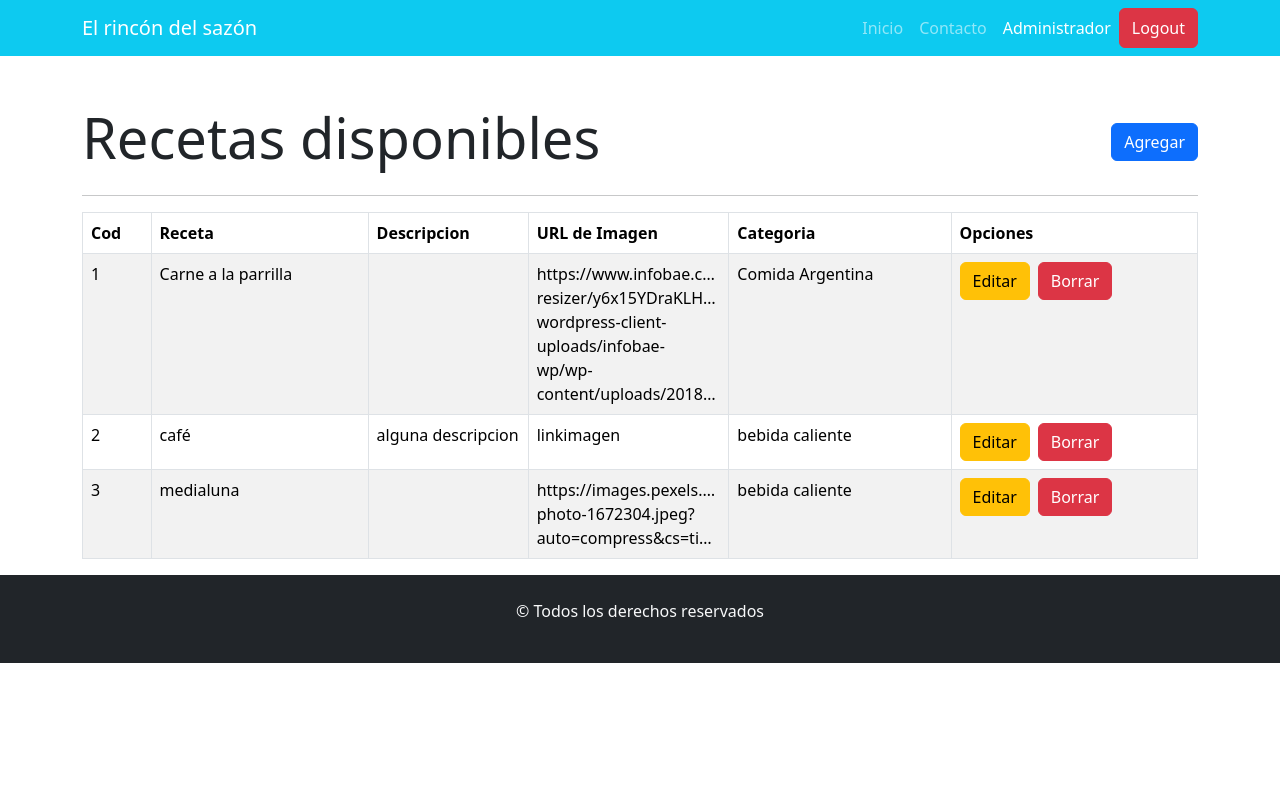
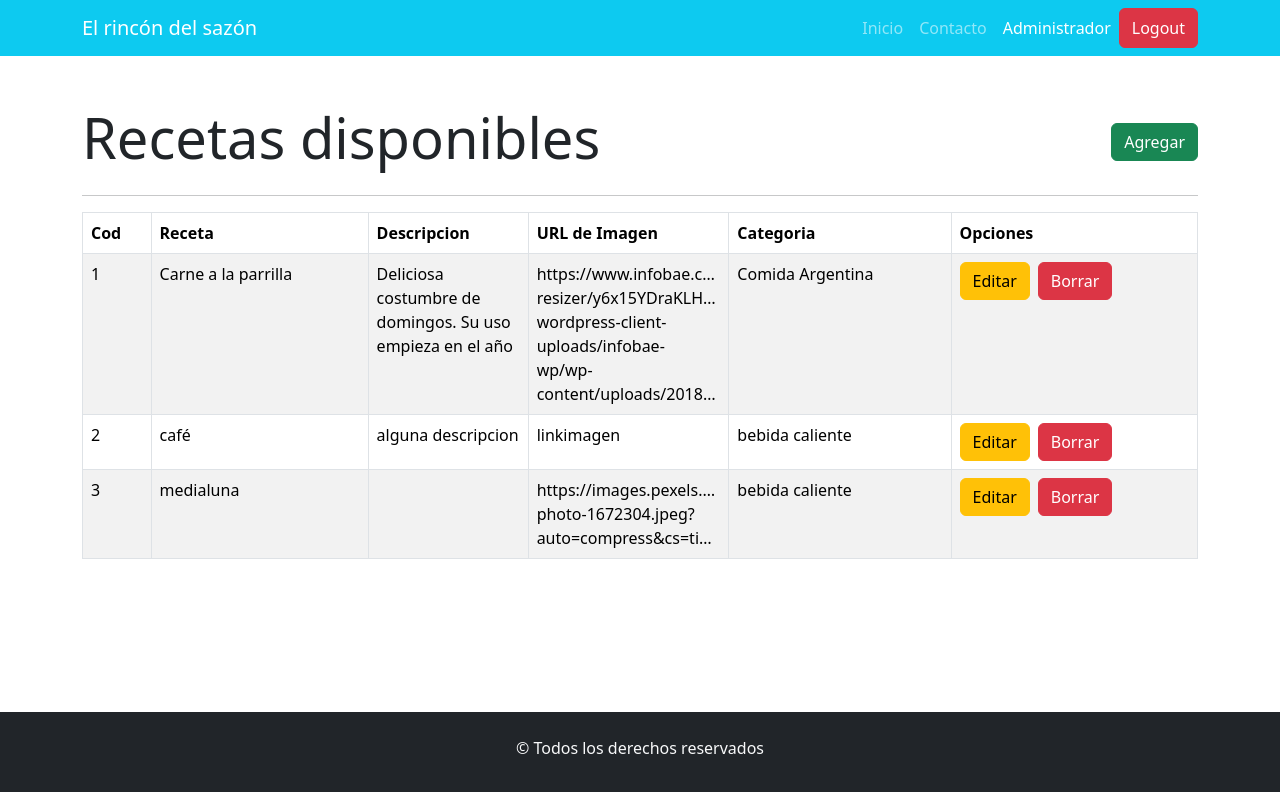
Before and after one commit to Agustin978/EjercicioReact14_CRUD_Recetas, a React (Vite) app: page /administrador in a window 1280 px wide. Shown: the top 792 px of the page. Built offline with nearby package versions, Linux system fonts and the light colour scheme; data requests are answered from the project's data file; sample sign-in values are in the browser's storage.

Commit message:
Agregando ruta para editar receta

```diff
--- a/db.json
+++ b/db.json
@@ -1,10 +1,11 @@
 {
   "recetas": [
     {
-      "id": 1,
       "nombrePlatillo": "Carne a la parrilla",
+      "descripcion": "Deliciosa costumbre de domingos. Su uso empieza en el año",
       "imagen": "https://www.infobae.com/new-resizer/y6x15YDraKLHLpxLF87_VEa5UV0=/768x432/filters:format(webp):quality(85)/s3.amazonaws.com/arc-wordpress-client-uploads/infobae-wp/wp-content/uploads/2018/08/09173312/asado.jpg",
-      "categoria": "Comida Argentina"
+      "categoria": "Comida Argentina",
+      "id": 1
     },
     {
       "nombrePlatillo": "café",
--- a/src/components/routes/RutasAdministrador.jsx
+++ b/src/components/routes/RutasAdministrador.jsx
@@ -5,13 +5,13 @@ import EditarReceta from "../views/receta/EditarReceta";
 
 const RutasAdministrador = () => {
     return (
-        <div>
+        <>
             <Routes>
                 <Route exact path="/" element={<Administrador></Administrador>}></Route>
                 <Route exact path="/crear" element={<CrearReceta></CrearReceta>}></Route>
-                <Route exact path="/editar" element={<EditarReceta></EditarReceta>}></Route>
+                <Route exact path="/editar/:id" element={<EditarReceta></EditarReceta>}></Route>
             </Routes>
-        </div>
+        </>
     );
 };
 
--- a/src/components/views/Administrador.jsx
+++ b/src/components/views/Administrador.jsx
@@ -33,7 +33,7 @@ const Administrador = () => {
     <section className="container mainSection">
       <div className="d-flex justify-content-between align-items-center mt-5">
         <h1 className="display-4">Recetas disponibles</h1>
-        <Link className="btn btn-primary" to="/administrador/crear">
+        <Link className="btn btn-success" to="/administrador/crear">
           Agregar
         </Link>
       </div>
--- a/src/components/views/receta/CrearReceta.jsx
+++ b/src/components/views/receta/CrearReceta.jsx
@@ -117,7 +117,7 @@ const CrearReceta = () => {
 
           </Form.Text>
         </Form.Group>
-        <Button variant="success" type="submit">
+        <Button variant="success" className="my-4" type="submit">
           Guardar
         </Button>
       </Form>
--- a/src/components/views/receta/EditarReceta.jsx
+++ b/src/components/views/receta/EditarReceta.jsx
@@ -1,4 +1,5 @@
 import { Form, Button } from "react-bootstrap";
+import "bootstrap/dist/css/bootstrap.min.css";
 import { useForm } from "react-hook-form";
 import { useEffect } from "react";
 import { APIEditarReceta, obtenerReceta } from "../../helpers/queries";
@@ -135,7 +136,7 @@ const EditarReceta = () => {
             {errors.categoria?.message}
           </Form.Text>
         </Form.Group>
-        <Button variant="warning" type="submit">
+        <Button variant="warning" className="my-4" type="submit">
           Guardar
         </Button>
       </Form>
```
